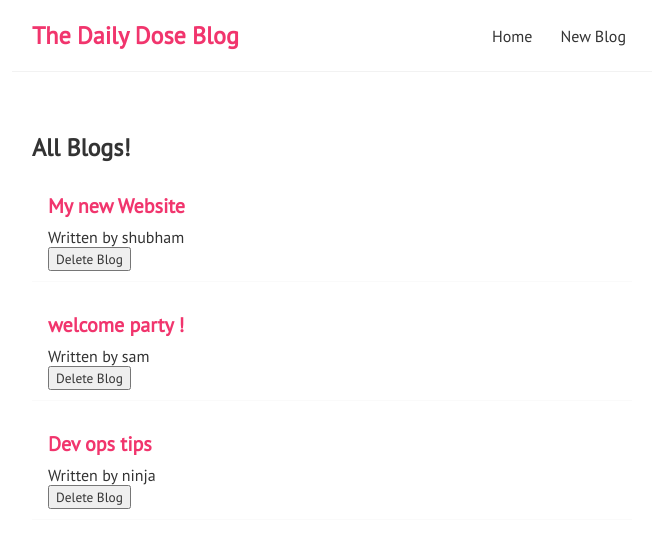
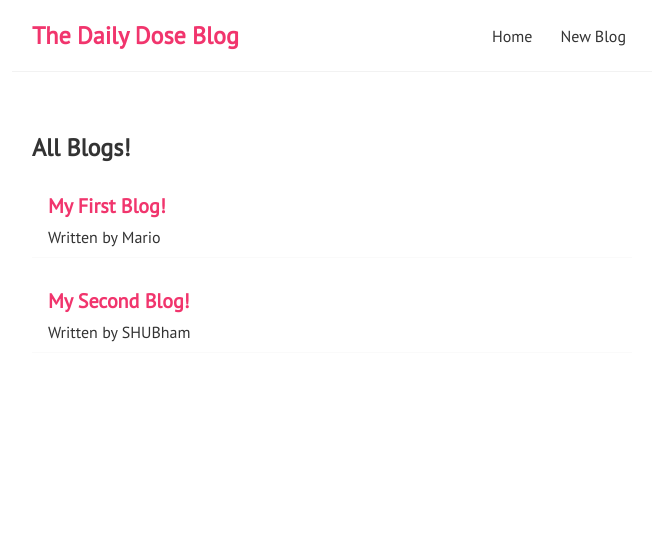
Before and after one commit to shubham46sharma/daily-dose-blog, a React (Create React App) app: page /create in a window 1280 px wide. Shown: the top 548 px of the page, without its empty margins (308-964 px from the left). Built offline with nearby package versions, Linux system fonts and the light colour scheme; data requests are answered from the project's data file; the HTML template or start-up script is replaced by a standard one.

Commit message:
Adding custom hooks

```diff
--- /dev/null
+++ b/data/db.json
@@ -0,0 +1,16 @@
+{
+    "blogs":[
+        {
+            "title": "My First Blog!",
+            "body":"What a beautiful day! \nI wanted to start blogging since ages but now is the right time to get into this field",
+            "author":"Mario",
+            "id":1
+        },
+        {
+            "title": "My Second Blog!",
+            "body":"What a beautiful day! \nI wanted to start blogging since ages but now is the right time to get into this field",
+            "author":"SHUBham",
+            "id":2
+        }
+    ]
+}
--- a/src/BlogList.js
+++ b/src/BlogList.js
@@ -1,9 +1,6 @@
 
 
-const BlogList = ({ blogs, title, handleDelete }) => {
-
-
-
+const BlogList = ({ blogs, title}) => {
 
        return (
         <div className="blog-list">
@@ -12,7 +9,7 @@
                 <div className="blog-preview" key={blog.id}>
                 <h2>{blog.title}</h2>
                 <p>Written by {blog.author}</p>
-                <button onClick={() => handleDelete(blog.id)}>Delete Blog</button>
+
                 </div>
             ))}
         </div>
--- a/src/Home.js
+++ b/src/Home.js
@@ -1,22 +1,15 @@
-import { useState } from 'react';
 import BlogList from './BlogList';
-
+import useFetch from './useFetch';
 
 const Home = () => {
-    const [blogs, setBlogs] = useState([
-        {title: 'My new Website', body:'lorem ipsum...', author:'shubham', id:1},
-        {title: 'welcome party !', body:'lorem ipsum...', author:'sam', id:2},
-        {title: 'Dev ops tips', body:'lorem ipsum...', author:'ninja', id:3}
-    ]);
+  const {data: blogs, isPending, error} = useFetch('http://localhost:8000/blogs');
 
-    const handleDelete = (id) => {
-        const newBlogs = blogs.filter(blog => blog.id !== id);
-        setBlogs(newBlogs);
-    }
 
     return (
         <div className="Home">
-            <BlogList blogs={blogs} title="All Blogs!" handleDelete={handleDelete}/>
+            {error && <div>{error}</div>}
+            {isPending && <div>Loading...</div>}
+            {blogs && <BlogList blogs={blogs} title="All Blogs!" />}
         </div>
      );
 }
--- /dev/null
+++ b/src/useFetch.js
@@ -0,0 +1,36 @@
+import { useState, useEffect } from 'react';
+
+const useFetch = (url) => {
+
+    const [data, setData] = useState(null);
+    const [isPending, setIsPending] = useState(true);
+    const [error, setError] = useState(null);
+
+    useEffect(() => {
+
+        console.log("Use effect ran");
+        fetch(url)
+        .then(res => {
+            if(!res.ok){
+                throw Error('Could not fetch the resource!');
+            }
+            return res.json()
+        })
+            .then(data => {
+                console.log(data);
+                setData(data);
+                setIsPending(false);
+                setError(null);
+            })
+            .catch(err => {
+                setError(err.message);
+                setIsPending(false);
+            })
+
+    }, [url]);
+
+    return {data, isPending, error};
+
+}
+
+export default useFetch;
```
